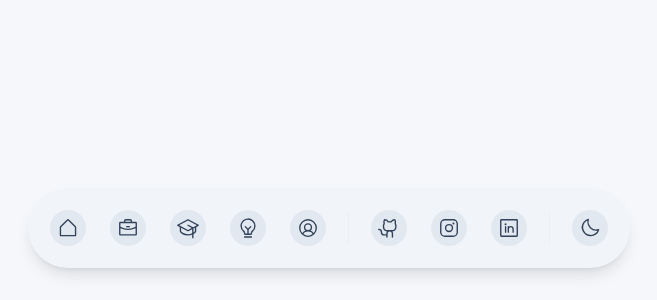
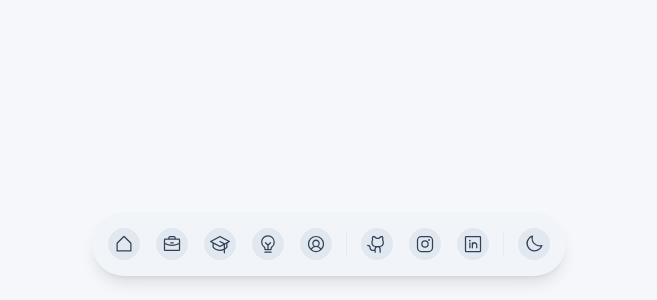
Before and after one commit to imdhruv99/Portfolio-FrontEnd, a Next.js app: page / in a window 1280 px wide. Shown: the part 500-800 px from the top of the page, without its empty margins (311-968 px from the left). Built offline with nearby package versions, Linux system fonts and the light colour scheme.

Commit message:
[UPDATED] made navbar smaller

```diff
--- a/src/app/globals.css
+++ b/src/app/globals.css
@@ -2,21 +2,21 @@
 
 :root {
   --background: #f5f7fa;
-  --foreground: #334155;
+  --foreground: #3c3d3f;
 
   --theme-transition-duration: 0.5s;
   --theme-transition-timing: ease;
 }
 
 html[data-theme="dark"] {
-  --background: #1e293b;
-  --foreground: #e2e8f0;
+  --background: #202020;
+  --foreground: #d7dce2;
 }
 
 @media (prefers-color-scheme: dark) {
   html:not([data-theme]),
   html[data-theme="system"] {
-    --background: #1e293b;
+    --background: #121212;
     --foreground: #e2e8f0;
   }
 }
--- a/src/components/Navbar/Navbar.css
+++ b/src/components/Navbar/Navbar.css
@@ -24,13 +24,13 @@ to {
 
 @media screen and (max-width: 639px) {
 .navbar-mobile-fix {
-    padding: 4px !important;
-    gap: 2px !important;
+    padding: 3px !important;
+    gap: 1px !important;
 }
 
 .navbar-mobile-fix .nav-icon {
-    width: 28px !important;
-    height: 28px !important;
+    width: 26px !important;
+    height: 26px !important;
 }
 }
 
--- a/src/components/Navbar/index.tsx
+++ b/src/components/Navbar/index.tsx
@@ -148,18 +148,18 @@ const Navbar = () => {
     }
 
     return (
-        <div className="fixed bottom-2 sm:bottom-4 lg:bottom-8 left-1/2 transform -translate-x-1/2 z-50 w-auto max-w-[95%]">
+        <div className="fixed bottom-2 sm:bottom-3 lg:bottom-6 left-1/2 transform -translate-x-1/2 z-50 w-auto max-w-[95%]">
             <nav
                 ref={navRef}
-                className={`flex items-center justify-center ${mobileView ? 'gap-0.5' : 'gap-1 sm:gap-2 lg:gap-3'} p-1.5 sm:p-2 lg:p-4 rounded-full theme-transition ${
-                    isDarkTheme ? 'bg-slate-800 shadow-lg shadow-black/30' : 'bg-slate-100 shadow-lg shadow-black/10'
+                className={`flex items-center justify-center ${mobileView ? 'gap-0.5' : 'gap-1 sm:gap-1.5 lg:gap-2'} p-1 sm:p-1.5 lg:p-3 rounded-full theme-transition ${
+                    isDarkTheme ? 'bg-gray-900 shadow-lg shadow-black/30' : 'bg-slate-100 shadow-lg shadow-black/10'
                 }`}
             >
                 {displayNavItems.map((item, index) =>
                     item.type === 'separator' ? (
                         <div
                             key={item.id}
-                            className={`w-px h-5 sm:h-6 lg:h-8 bg-gray-300 dark:bg-gray-700 my-auto mx-0.5 sm:mx-1 opacity-20 theme-transition ${
+                            className={`w-px h-4 sm:h-5 lg:h-6 bg-gray-300 dark:bg-gray-500 my-auto mx-0.5 sm:mx-0.5 opacity-30 theme-transition ${
                                 mobileView ? 'mx-0' : ''
                             }`}
                         />
@@ -169,8 +169,8 @@ const Navbar = () => {
                             ref={(el) => { itemsRef.current[index] = el; }}
                             className={`relative flex items-center justify-center rounded-full cursor-pointer origin-bottom transition-transform duration-200 ${
                                 mobileView
-                                    ? 'w-10 h-10'
-                                    : 'w-9 h-9 sm:w-10 sm:h-10 lg:w-12 lg:h-12'
+                                    ? 'w-8 h-8'
+                                    : 'w-7 h-7 sm:w-8 sm:h-8 lg:w-10 lg:h-10'
                             }`}
                             onMouseEnter={() => {
                                 setShowTooltip(item.id);
@@ -196,17 +196,17 @@ const Navbar = () => {
                                 >
                                     <div className={`flex items-center justify-center rounded-full theme-transition ${
                                         mobileView
-                                            ? 'w-8 h-8'
-                                            : 'w-7 h-7 sm:w-8 sm:h-8 lg:w-9 lg:h-9'
+                                            ? 'w-7 h-7'
+                                            : 'w-6 h-6 sm:w-7 sm:h-7 lg:w-8 lg:h-8'
                                         } ${
-                                        isDarkTheme ? 'bg-slate-700 hover:bg-slate-600' : 'bg-slate-200 hover:bg-slate-300'
+                                        isDarkTheme ? 'bg-gray-800 hover:bg-gray-700' : 'bg-slate-200 hover:bg-slate-300'
                                     }`}>
                                         {item.icon && (
                                             <item.icon
                                                 className={`theme-transition ${
-                                                    isDarkTheme ? 'text-slate-200' : 'text-slate-700'
+                                                    isDarkTheme ? 'text-gray-200' : 'text-slate-700'
                                                 }`}
-                                                size={mobileView ? 20 : 22}
+                                                size={mobileView ? 18 : 20}
                                             />
                                         )}
                                     </div>
@@ -215,41 +215,41 @@ const Navbar = () => {
                                 <div
                                     className={`flex items-center justify-center rounded-full theme-transition ${
                                         mobileView
-                                            ? 'w-8 h-8'
-                                            : 'w-7 h-7 sm:w-8 sm:h-8 lg:w-9 lg:h-9'
+                                            ? 'w-7 h-7'
+                                            : 'w-6 h-6 sm:w-7 sm:h-7 lg:w-8 lg:h-8'
                                         } ${
-                                        isDarkTheme ? 'bg-slate-700 hover:bg-slate-600' : 'bg-slate-200 hover:bg-slate-300'
+                                        isDarkTheme ? 'bg-gray-800 hover:bg-gray-700' : 'bg-slate-200 hover:bg-slate-300'
                                     }`}
                                 >
                                     {item.id === 'theme' ? (
                                         <div className={isAnimating ? 'theme-toggle-animation' : ''}>
                                             {isDarkTheme ? (
                                                 <Sun
-                                                    className="text-slate-200 theme-transition"
-                                                    size={mobileView ? 20 : 22}
+                                                    className="text-gray-200 theme-transition"
+                                                    size={mobileView ? 18 : 20}
                                                 />
                                             ) : (
                                                 <Moon
                                                     className="text-slate-700 theme-transition"
-                                                    size={mobileView ? 20 : 22}
+                                                    size={mobileView ? 18 : 20}
                                                 />
                                             )}
                                         </div>
                                     ) : item.icon ? (
                                         <item.icon
                                             className={`theme-transition ${
-                                                isDarkTheme ? 'text-slate-200' : 'text-slate-700'
+                                                isDarkTheme ? 'text-gray-200' : 'text-slate-700'
                                             }`}
-                                            size={mobileView ? 20 : 22}
+                                            size={mobileView ? 18 : 20}
                                         />
                                     ) : null}
                                 </div>
                             )}
                             {showTooltip === item.id && !mobileView && (
                                 <div
-                                    className={`absolute top-[-1.75rem] sm:top-[-2rem] lg:top-[-2.5rem] left-1/2 transform -translate-x-1/2 theme-transition ${
-                                        isDarkTheme ? 'bg-slate-700 text-slate-200' : 'bg-slate-200 text-slate-800'
-                                    } px-2 py-1 rounded-lg text-xs sm:text-sm whitespace-nowrap shadow-lg pointer-events-none
+                                    className={`absolute top-[-1.75rem] sm:top-[-1.75rem] lg:top-[-2rem] left-1/2 transform -translate-x-1/2 theme-transition ${
+                                        isDarkTheme ? 'bg-gray-800 text-gray-200' : 'bg-slate-200 text-slate-800'
+                                    } px-2 py-1 rounded-lg text-xs whitespace-nowrap shadow-lg pointer-events-none
                                     font-serif animate-fadeIn z-50`}
                                     style={{
                                         animation: 'fadeIn 0.2s ease-in-out forwards',
```
